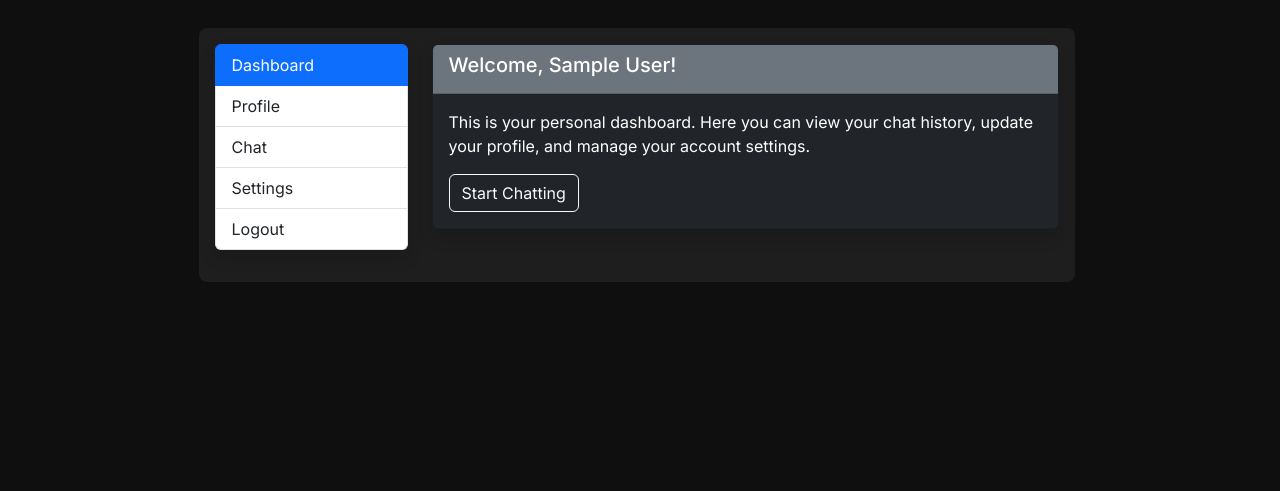
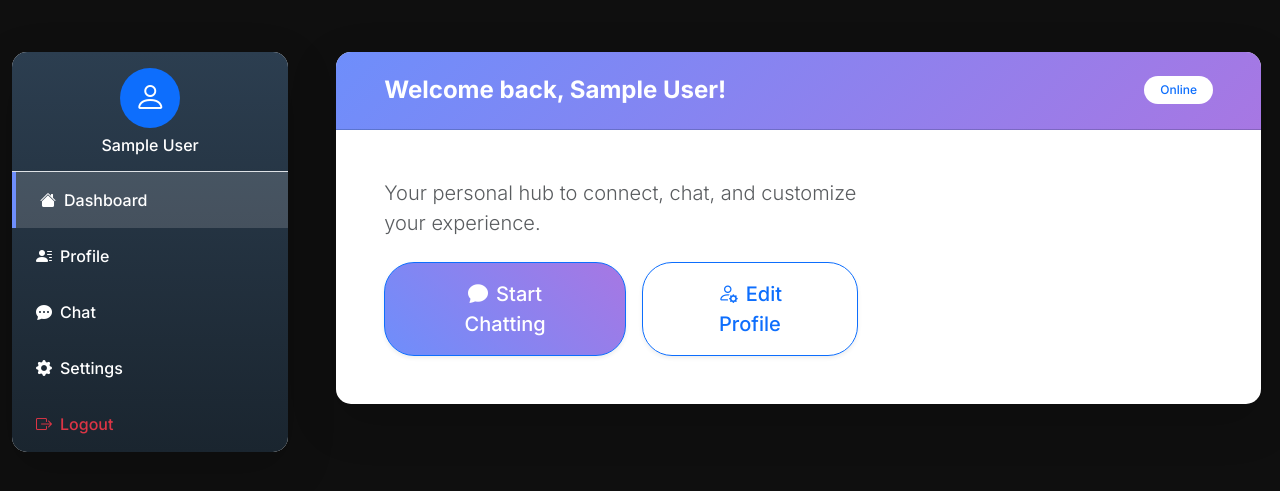
Before and after one commit to XynaxDev/DrSmile, a Flask app: page /dashboard in a window 1280 px wide. Shown: the part 66-557 px from the top of the page. Run offline with Flask 3, Linux system fonts and the light colour scheme; the visitor is signed in with stand-in values (Sample User, id 1).

Commit message:
Updated the UI of dashboard

```diff
--- a/templates/dashboard.html
+++ b/templates/dashboard.html
@@ -2,32 +2,114 @@
 {% block title %}Dashboard{% endblock %}
 
 {% block content %}
-<div class="container my-4" style="max-width: 900px;">
-    <div style="background: #1e1e1e; border-radius: 8px; padding: 1rem;">
-        <div class="row">
-            <div class="col-md-3 mb-3">
-                <div class="list-group shadow bg-dark">
-                    <a href="{{ url_for('dashboard') }}"
-                        class="list-group-item list-group-item-action active">Dashboard</a>
-                    <a href="{{ url_for('profile') }}" class="list-group-item list-group-item-action">Profile</a>
-                    <a href="{{ url_for('chatbot') }}" class="list-group-item list-group-item-action">Chat</a>
-                    <a href="#" class="list-group-item list-group-item-action">Settings</a>
-                    <a href="{{ url_for('logout') }}" class="list-group-item list-group-item-action">Logout</a>
+<div class="container my-5" style="max-width: 1300px;">
+    <div class="row g-5">
+        <!-- Sidebar -->
+        <div class="col-lg-3">
+            <div class="card border-0 shadow-lg h-100" style="border-radius: 15px; overflow: hidden;">
+                <div class="card-body p-0 bg-gradient-dark text-white">
+                    <div class="p-3 text-center border-bottom">
+                        <div class="avatar avatar-xl mb-2">
+                            <div class="rounded-circle bg-primary text-white d-flex align-items-center justify-content-center"
+                                 style="width: 60px; height: 60px; margin: 0 auto;">
+                                <i class="bi bi-person fs-2"></i>
+                            </div>
+                        </div>
+                        <h6 class="mb-0">{{ username or 'User' }}</h6>
+                    </div>
+                    <nav class="nav flex-column">
+                        <a href="{{ url_for('dashboard') }}"
+                           class="nav-link px-4 py-3 fw-medium text-white active">
+                            <i class="bi bi-house-fill me-2"></i>Dashboard
+                        </a>
+                        <a href="{{ url_for('profile') }}"
+                           class="nav-link px-4 py-3 fw-medium text-white">
+                            <i class="bi bi-person-lines-fill me-2"></i>Profile
+                        </a>
+                        <a href="{{ url_for('chatbot') }}"
+                           class="nav-link px-4 py-3 fw-medium text-white">
+                            <i class="bi bi-chat-dots-fill me-2"></i>Chat
+                        </a>
+                        <a href="#"
+                           class="nav-link px-4 py-3 fw-medium text-white">
+                            <i class="bi bi-gear-fill me-2"></i>Settings
+                        </a>
+                        <a href="{{ url_for('logout') }}"
+                           class="nav-link px-4 py-3 fw-medium text-danger">
+                            <i class="bi bi-box-arrow-right me-2"></i>Logout
+                        </a>
+                    </nav>
                 </div>
             </div>
-            <div class="col-md-9">
-                <div class="card shadow bg-dark text-white">
-                    <div class="card-header bg-secondary">
-                        <h5>Welcome, {{ username or 'User' }}!</h5>
+        </div>
+
+        <!-- Main Content -->
+        <div class="col-lg-9">
+            <div class="card border-0 shadow-lg" style="border-radius: 15px; overflow: hidden;">
+                <div class="card-header py-4 px-5"
+                     style="background: linear-gradient(135deg, #6e8efb 0%, #a777e3 100%);">
+                    <div class="d-flex justify-content-between align-items-center">
+                        <h4 class="mb-0 text-white fw-bold">Welcome back, {{ username or 'User' }}!</h4>
+                        <span class="badge bg-white text-primary px-3 py-2 fw-medium"
+                              style="border-radius: 20px;">Online</span>
                     </div>
-                    <div class="card-body">
-                        <p>This is your personal dashboard. Here you can view your chat history, update your profile,
-                            and manage your account settings.</p>
-                        <a href="{{ url_for('chatbot') }}" class="btn btn-outline-light mt-3">Start Chatting</a>
+                </div>
+                <div class="card-body p-5">
+                    <div class="row align-items-center">
+                        <div class="col-md-7">
+                            <p class="text-muted mb-4 lead">
+                                Your personal hub to connect, chat, and customize your experience.
+                            </p>
+                            <div class="d-flex gap-3">
+                                <a href="{{ url_for('chatbot') }}"
+                                   class="btn btn-primary btn-lg px-5 py-3 fw-medium shadow-sm"
+                                   style="border-radius: 30px; background: linear-gradient(45deg, #6e8efb, #a777e3);">
+                                    <i class="bi bi-chat-fill me-2"></i>Start Chatting
+                                </a>
+                                <a href="{{ url_for('profile') }}"
+                                   class="btn btn-outline-primary btn-lg px-5 py-3 fw-medium shadow-sm"
+                                   style="border-radius: 30px;">
+                                    <i class="bi bi-person-gear me-2"></i>Edit Profile
+                                </a>
+                            </div>
+                        </div>
+
                     </div>
                 </div>
             </div>
         </div>
     </div>
 </div>
+
+<!-- Bootstrap Icons -->
+<link rel="stylesheet" href="https://cdn.jsdelivr.net/npm/bootstrap-icons@1.11.1/font/bootstrap-icons.css">
+<style>
+    .bg-gradient-dark {
+        background: linear-gradient(180deg, #2c3e50 0%, #1a252f 100%);
+    }
+    .nav-link {
+        transition: all 0.3s ease;
+    }
+    .nav-link:hover {
+        background-color: rgba(255, 255, 255, 0.1);
+        padding-left: 2rem;
+        color: #fff !important;
+    }
+    .nav-link.active {
+        background-color: rgba(255, 255, 255, 0.15);
+        color: #fff !important;
+        border-left: 4px solid #6e8efb;
+    }
+    .btn:hover {
+        transform: translateY(-2px);
+        box-shadow: 0 5px 15px rgba(0, 0, 0, 0.2) !important;
+        transition: all 0.3s ease;
+    }
+    .card {
+        transition: transform 0.3s ease;
+    }
+    .card:hover {
+        transform: translateY(-5px);
+    }
+</style>
 {% endblock %}
```
